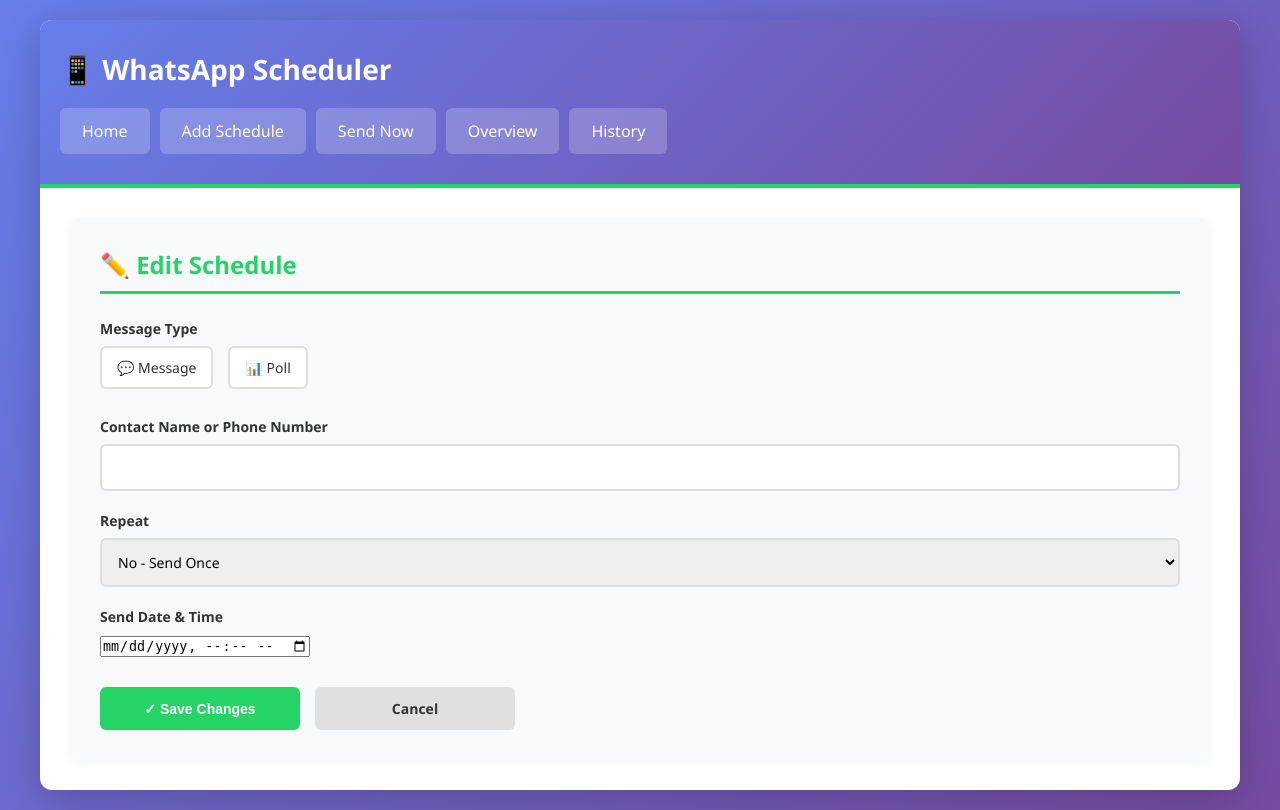
After one commit to IanEdwards99/whatsapp_scheduler_openwa, a Flask app: template templates/edit_schedule.html in a window 1280 px wide. The commit adds this page. Run offline with Flask 3, Linux system fonts and the light colour scheme; the template is opened without the code that fills it, so the values that code supplies are empty.

Commit message:
Add edit for schedules.

```diff
--- a/app.py
+++ b/app.py
@@ -67,6 +67,78 @@ def add_schedule():
         return redirect(url_for("index"))
 
     return render_template("add_schedule.html")
+
+
+@app.route("/edit/<int:index>", methods=["GET", "POST"])
+def edit_schedule(index):
+    schedules = scheduler.load_schedules()
+
+    if index < 0 or index >= len(schedules):
+        flash("Invalid schedule index.", "error")
+        return redirect(url_for("index"))
+
+    schedule = schedules[index]
+
+    if request.method == "POST":
+        schedule_type = request.form.get("type")
+        contact = request.form.get("contact")
+        datetime_str = request.form.get("datetime")
+        recurring = request.form.get("recurring")
+
+        if schedule_type == "message":
+            message = request.form.get("message")
+            if not contact or not message or not datetime_str:
+                flash("Please provide contact, message, and date/time.", "error")
+                return redirect(url_for("edit_schedule", index=index))
+
+            scheduler.update_schedule(index, {
+                'type': 'message',
+                'contact': contact,
+                'message': message,
+                'datetime': datetime_str,
+                'recurring': recurring
+            })
+            flash("Schedule updated successfully!", "success")
+
+        elif schedule_type == "poll":
+            question = request.form.get("question")
+            options = request.form.get("options").split(",")
+            options = [opt.strip() for opt in options if opt.strip()]
+            allow_multi_select = request.form.get("allow_multi_select") == "on"
+
+            if not contact or not question or not options or not datetime_str:
+                flash("Please provide contact, question, options, and date/time.", "error")
+                return redirect(url_for("edit_schedule", index=index))
+
+            if len(options) != len(set(options)):
+                flash("Poll options must be unique.", "error")
+                return redirect(url_for("edit_schedule", index=index))
+
+            scheduler.update_schedule(index, {
+                'type': 'poll',
+                'contact': contact,
+                'question': question,
+                'options': options,
+                'datetime': datetime_str,
+                'recurring': recurring,
+                'allow_multi_select': allow_multi_select
+            })
+            flash("Schedule updated successfully!", "success")
+
+        return redirect(url_for("index"))
+
+    # GET request - show edit form with pre-filled data
+    # Convert next_run to datetime-local format for the input
+    next_run = schedule.get('next_run', '')
+    if 'T' in str(next_run):
+        datetime_value = next_run[:16]  # YYYY-MM-DDTHH:MM
+    else:
+        # If only time, use today's date
+        from datetime import datetime as dt
+        datetime_value = dt.now().strftime("%Y-%m-%d") + "T" + schedule.get('time', '00:00')
+
+    return render_template("edit_schedule.html", schedule=schedule, index=index, datetime_value=datetime_value)
+
 
 @app.route("/delete/<int:index>")
 def delete_schedule(index):
--- /dev/null
+++ b/templates/edit_schedule.html
@@ -0,0 +1,177 @@
+<!DOCTYPE html>
+<html>
+<head>
+    <meta charset="UTF-8">
+    <meta name="viewport" content="width=device-width, initial-scale=1.0">
+    <title>Edit Schedule - WhatsApp Scheduler</title>
+    <link rel="stylesheet" href="{{ url_for('static', filename='style.css') }}">
+</head>
+<body>
+    <div class="container">
+        <header>
+            <h1>📱 WhatsApp Scheduler</h1>
+            <nav class="main-nav">
+                <a href="/" class="nav-link">Home</a>
+                <a href="/add" class="nav-link">Add Schedule</a>
+                <a href="/send_now" class="nav-link">Send Now</a>
+                <a href="/overview" class="nav-link">Overview</a>
+                <a href="/history" class="nav-link">History</a>
+            </nav>
+        </header>
+
+        {% with messages = get_flashed_messages(with_categories=true) %}
+            {% if messages %}
+                {% for category, message in messages %}
+                    <div class="alert alert-{{ category }}">
+                        {{ message|safe }}
+                    </div>
+                {% endfor %}
+            {% endif %}
+        {% endwith %}
+
+        <div class="content">
+            <div class="form-card">
+                <h2>✏️ Edit Schedule</h2>
+
+                <form method="POST" class="add-form">
+                    <div class="form-group">
+                        <label for="type">Message Type</label>
+                        <div class="button-group">
+                            <label class="radio-label">
+                                <input type="radio" name="type" value="message" id="type-message"
+                                    {{ 'checked' if schedule.type == 'message' else '' }} onchange="toggleContent()">
+                                <span class="radio-button">💬 Message</span>
+                            </label>
+                            <label class="radio-label">
+                                <input type="radio" name="type" value="poll" id="type-poll"
+                                    {{ 'checked' if schedule.type == 'poll' else '' }} onchange="toggleContent()">
+                                <span class="radio-button">📊 Poll</span>
+                            </label>
+                        </div>
+                    </div>
+
+                    <div class="form-group">
+                        <label for="contact">Contact Name or Phone Number</label>
+                        <input type="text" name="contact" id="contact" value="{{ schedule.contact }}" required>
+                    </div>
+
+                    <div id="message-content" style="{{ 'display:block;' if schedule.type == 'message' else 'display:none;' }}">
+                        <div class="form-group">
+                            <label for="message">Message</label>
+                            <textarea name="message" id="message" rows="5">{{ schedule.message if schedule.type == 'message' else '' }}</textarea>
+                        </div>
+                    </div>
+
+                    <div id="poll-content" style="{{ 'display:block;' if schedule.type == 'poll' else 'display:none;' }}">
+                        <div class="form-group">
+                            <label for="question">Poll Question</label>
+                            <textarea name="question" id="question">{{ schedule.question if schedule.type == 'poll' else '' }}</textarea>
+                        </div>
+                        <div class="form-group">
+                            <label for="options">Poll Options</label>
+                            <input type="text" name="options" id="options"
+                                value="{{ schedule.options|join(', ') if schedule.type == 'poll' and schedule.options else '' }}">
+                            <small>Separate options with commas</small>
+                        </div>
+                        <div class="form-group">
+                            <label class="checkbox-label">
+                                <input type="checkbox" name="allow_multi_select" id="allow_multi_select"
+                                    {{ 'checked' if schedule.get('allow_multi_select') else '' }}>
+                                <span>Allow multiple selections</span>
+                            </label>
+                            <small>If checked, users can select more than one option</small>
+                        </div>
+                    </div>
+
+                    <div class="form-group">
+                        <label for="recurring">Repeat</label>
+                        <select name="recurring" id="recurring" onchange="toggleRecurringOptions()">
+                            <option value="" {{ 'selected' if not schedule.recurring else '' }}>No - Send Once</option>
+                            <option value="daily" {{ 'selected' if schedule.recurring == 'daily' else '' }}>Daily</option>
+                            <option value="weekly" {{ 'selected' if schedule.recurring == 'weekly' else '' }}>Weekly</option>
+                            <option value="monthly" {{ 'selected' if schedule.recurring == 'monthly' else '' }}>Monthly</option>
+                        </select>
+                    </div>
+
+                    <div class="form-group" id="datetime-group">
+                        <label for="datetime">Send Date & Time</label>
+                        <input type="datetime-local" name="datetime" id="datetime" value="{{ datetime_value }}" required>
+                        <small id="recurring-hint" style="display:none;"></small>
+                    </div>
+
+                    <div class="form-actions">
+                        <button type="submit" class="btn btn-primary">✓ Save Changes</button>
+                        <a href="/" class="btn btn-secondary">Cancel</a>
+                    </div>
+                </form>
+            </div>
+        </div>
+    </div>
+
+    <script>
+        function toggleContent() {
+            const type = document.querySelector('input[name="type"]:checked').value;
+            const messageContent = document.getElementById('message-content');
+            const pollContent = document.getElementById('poll-content');
+
+            if (type === 'message') {
+                messageContent.style.display = 'block';
+                pollContent.style.display = 'none';
+            } else {
+                messageContent.style.display = 'none';
+                pollContent.style.display = 'block';
+            }
+        }
+
+        function toggleRecurringOptions() {
+            const recurring = document.getElementById('recurring').value;
+            const hint = document.getElementById('recurring-hint');
+            const datetimeInput = document.getElementById('datetime');
+
+            if (recurring === 'weekly') {
+                hint.style.display = 'block';
+                updateWeeklyHint();
+                datetimeInput.addEventListener('change', updateWeeklyHint);
+            } else if (recurring === 'monthly') {
+                hint.style.display = 'block';
+                updateMonthlyHint();
+                datetimeInput.addEventListener('change', updateMonthlyHint);
+            } else if (recurring === 'daily') {
+                hint.style.display = 'block';
+                hint.textContent = '📅 Will repeat every day at the selected time';
+            } else {
+                hint.style.display = 'none';
+            }
+        }
+
+        function updateWeeklyHint() {
+            const datetimeInput = document.getElementById('datetime');
+            const hint = document.getElementById('recurring-hint');
+            if (datetimeInput.value) {
+                const date = new Date(datetimeInput.value);
+                const days = ['Sunday', 'Monday', 'Tuesday', 'Wednesday', 'Thursday', 'Friday', 'Saturday'];
+                const dayName = days[date.getDay()];
+                hint.textContent = '📅 Will repeat every ' + dayName + ' at ' + date.toLocaleTimeString([], {hour: '2-digit', minute:'2-digit'});
+            }
+        }
+
+        function updateMonthlyHint() {
+            const datetimeInput = document.getElementById('datetime');
+            const hint = document.getElementById('recurring-hint');
+            if (datetimeInput.value) {
+                const date = new Date(datetimeInput.value);
+                const day = date.getDate();
+                const suffix = (day === 1 || day === 21 || day === 31) ? 'st' :
+                               (day === 2 || day === 22) ? 'nd' :
+                               (day === 3 || day === 23) ? 'rd' : 'th';
+                hint.textContent = '📅 Will repeat on the ' + day + suffix + ' of each month';
+            }
+        }
+
+        // Initialize recurring hint on page load
+        document.addEventListener('DOMContentLoaded', function() {
+            toggleRecurringOptions();
+        });
+    </script>
+</body>
+</html>
--- a/templates/index.html
+++ b/templates/index.html
@@ -105,6 +105,7 @@
                                     </td>
                                     <td>{{ schedule.recurring or 'Once' }}</td>
                                     <td>
+                                        <a href="/edit/{{ loop.index0 }}" class="action-link edit-link">✏️ Edit</a>
                                         <a href="/delete/{{ loop.index0 }}" class="action-link delete-link">🗑️ Delete</a>
                                     </td>
                                 </tr>
```
Also changed, not shown: scheduler_core.py (+53 -0 lines).
